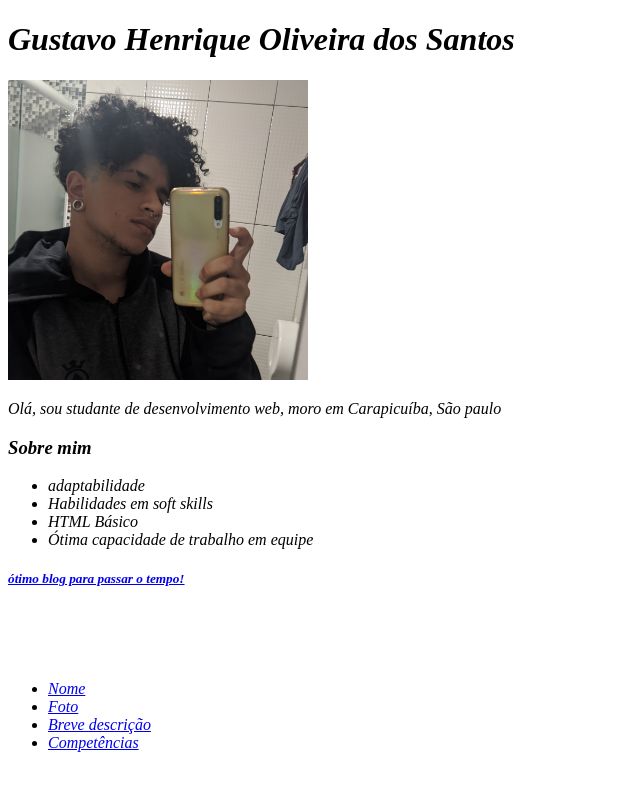
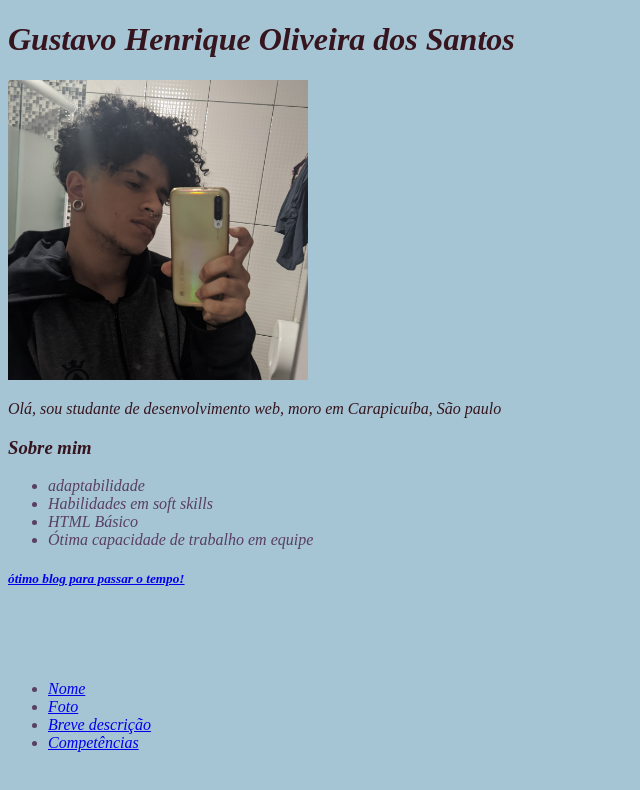
Before and after one commit to gusta262/gusta262.github.io, a plain HTML site: page index.html in a window 1280 px wide. Shown: the whole page, without its empty margins (0-640 px from the left). Drawn offline with Linux system fonts and the light colour scheme.

Commit message:
paletando

```diff
--- a/index.html
+++ b/index.html
@@ -1,5 +1,19 @@
 <!DOCTYPE html>
 <html lang="pt-br">
+    <style>
+        body {
+            background-color: #A5C4D4;
+        }
+
+
+        h1, h3, p {
+            color: #36151E;
+        }
+
+        ul {
+            color: #593F62;
+        }
+    </style>
 
 <head>
     <meta charset="UTF-8">
```
